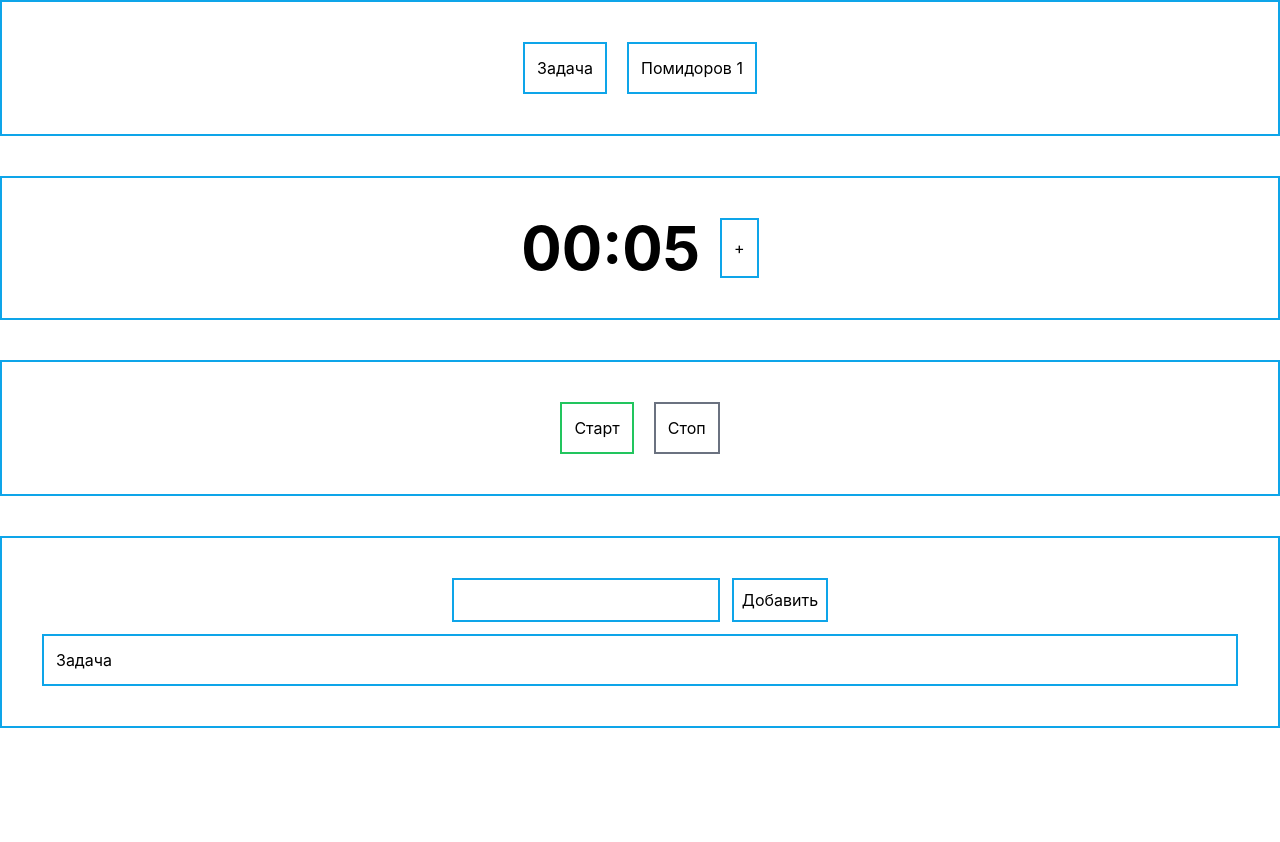
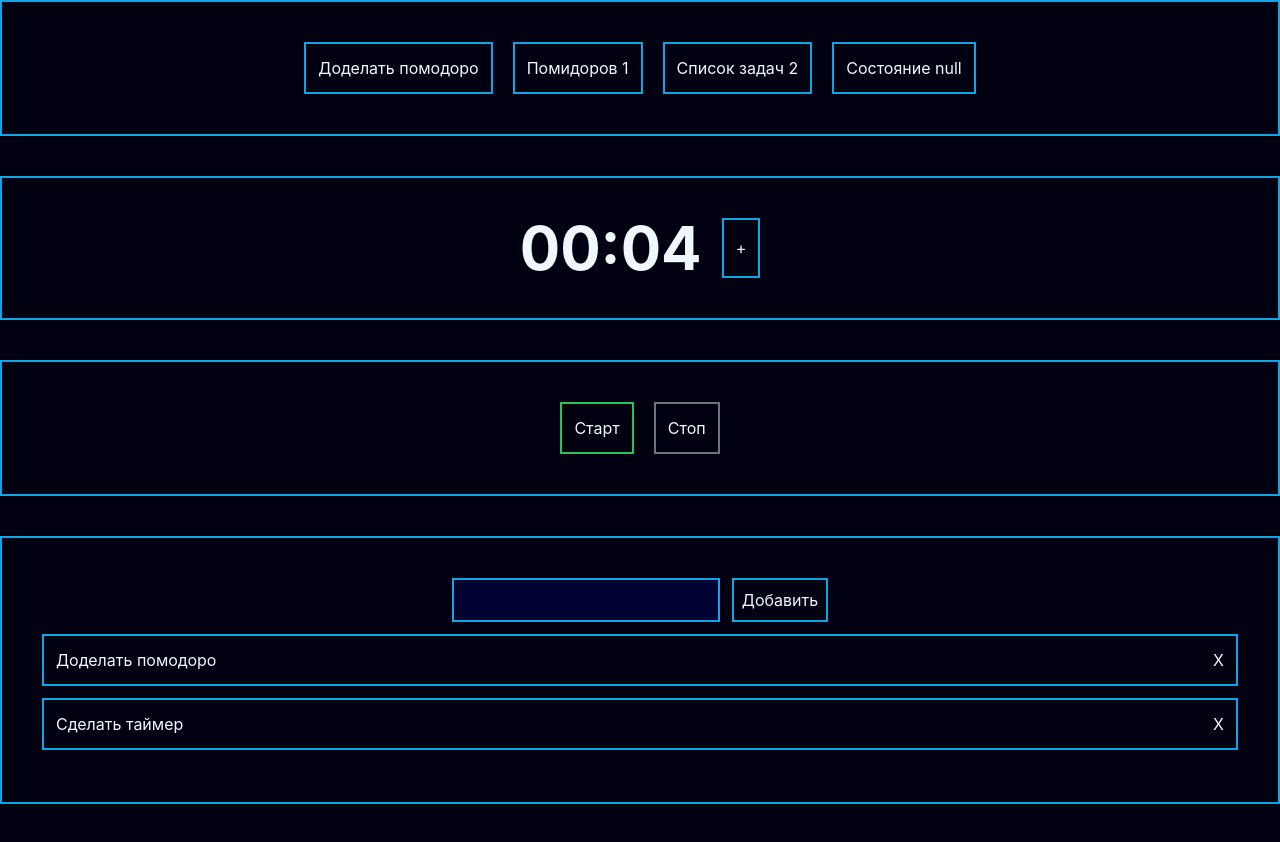
Before and after one commit to Cravzew/pomodoro.github.io, a React app: page / in a window 1280 px wide. Before the commit the page ends 800 px from the top, so only its background shows below. Built offline with nearby package versions, Linux system fonts and the light colour scheme.

Commit message:
add background-color && add todo && edit timer && edit infobar

```diff
--- a/public/index.html
+++ b/public/index.html
@@ -24,7 +24,7 @@
       work correctly both with client-side routing and a non-root public URL.
       Learn how to configure a non-root public URL by running `npm run build`.
     -->
-    <title>React App</title>
+    <title>Pomodoro App</title>
   </head>
   <body>
     <noscript>You need to enable JavaScript to run this app.</noscript>
--- a/src/App.tsx
+++ b/src/App.tsx
@@ -1,51 +1,79 @@
-import React, {useEffect, useState} from 'react';
+import React, {ChangeEvent, FormEvent, useEffect, useState} from 'react';
+
+interface ITaskProps {
+    id: string,
+    task: string
+}
 
 function App() {
-    const initialTime = 5
-
-    const [time, setTime] = useState(initialTime)
-    const [mount, setMount] = useState(false)
-    const [tomato, setTomato] = useState(1)
-    const [hide, setHide] = useState(true)
-
     function getPadTime(time: number) {
         return time.toString().padStart(2, '0')
     }
 
+    const initialTime = 4
+    const initialBreak = 5
+    const initialLongBreak = 6
+
+    const [time, setTime] = useState(initialTime)
+    const [tomato, setTomato] = useState(1)
+    const [state, setState] = useState('null') //  null / pause / work / break / long-break /
+    const [todo, setTodo] = useState<ITaskProps[]>([
+        {id: '111', task: 'Доделать помодоро'},
+        {id: '121', task: 'Сделать таймер'},
+    ])
+    const [userInput, setUserInput] = useState('')
+
     const minutes = getPadTime(Math.floor(time / 60))
     const seconds = getPadTime(time - Number(minutes) * 60)
 
+    const workState = state === 'work' || state === 'break' || state === 'long-break'
+
     useEffect(() => {
         const interval = setInterval(() => {
-            if (mount) {
+            if (workState) {
                 setTime((time) => (time >= 1 ? time - 1 : 0))
             }
         }, 1000)
-        if (time === 0) handleReset()
+        if (time === 0) {
+            if (tomato % 3 === 0) {
+                breakState('long-break', initialLongBreak)
+            } else {
+                if (state === 'long-break') {
+                    breakState('work', initialTime)
+                } else {
+                    breakState('break', initialBreak)
+                }
+            }
+        }
         return () => {
             clearInterval(interval)
         }
-    }, [time, mount])
-
-    function startTimer() {
-        setMount(true)
-        setHide(false)
-    }
+    }, [time, state])
 
     function handleStart() {
         if (time === 0) setTime(initialTime)
-        setMount(true)
+        setState('work')
+    }
+
+    function breakState(name: string, initial: number) {
+        setState(name)
+        if (time === 0) {
+            setTime(initial)
+            setTomato(tomato + 1)
+        }
+        if (state === name) {
+            return handleStart()
+        }
     }
 
     function handlePause() {
-        setMount(false)
+        setState('pause')
     }
 
     function handleReset() {
-        setMount(false)
         setTime(initialTime)
         setTomato(1)
-        setHide(true)
+        setState('null')
     }
 
     function handleAddTomato() {
@@ -53,15 +81,34 @@ function App() {
         setTime(time + 60)
     }
 
+    function handleSubmit() {
+        const newItem: ITaskProps = {
+            id: Math.random().toString(36).substring(2, 9),
+            task: userInput
+        }
+        setTodo([...todo, newItem])
+    }
+
+    function handleDelete(id: string) {
+        setTodo([...todo.filter((todo) => todo.id !== id)])
+    }
+
     return (
         <div>
             <div className="mb-10 p-10 flex justify-center container mx-auto border-solid border-2 border-sky-500">
-                <span className="p-3 mr-5 border-solid border-2 border-sky-500">Задача</span>
-                <span className="p-3 border-solid border-2 border-sky-500">Помидоров {tomato}</span>
+                {todo.length !== 0 ?
+                    <span className="p-3 mr-5 border-solid border-2 border-sky-500">{todo[0].task}</span>
+                    :
+                    undefined
+                }
+                <span className="p-3 mr-5 border-solid border-2 border-sky-500">Помидоров {tomato}</span>
+                <span className="p-3 mr-5 border-solid border-2 border-sky-500">Список задач {todo.length}</span>
+                <span className="p-3 border-solid border-2 border-sky-500">Состояние {state}</span>
             </div>
             <div
-                className={`mb-10 p-10 flex justify-center container mx-auto border-solid border-2 ${hide ? 'border-sky-500' : (mount ? 'border-red-500' : 'border-green-500')}`}>
-                <span className="text-6xl font-bold">
+                className={`mb-10 p-10 flex justify-center container mx-auto border-solid border-2 ${state == 'null' && 'border-sky-500'} ${state == 'work' && 'border-red-500'} ${state == 'pause' && 'border-red-500'} ${(state == 'break' || state == 'long-break') && 'border-green-500'}`}>
+                <span
+                    className={`text-6xl font-bold ${state == 'null' && 'text-white-500'} ${state == 'pause' && 'text-red-500'} ${(state == 'break' || state == 'long-break') && 'text-green-500'}`}>
                     {minutes}:{seconds}
                 </span>
                 <button className="ml-5 p-3 border-solid border-2 border-sky-500"
@@ -69,38 +116,63 @@ function App() {
                 </button>
             </div>
             <div className="mb-10 p-10 flex justify-center container mx-auto border-solid border-2 border-sky-500">
-                {hide &&
-                    <button className="p-3 mr-5 border-solid border-2 border-green-500"
-                            onClick={startTimer}>Старт</button>
+                {state === 'null' &&
+                    <button
+                        className="p-3 mr-5 border-solid border-2 border-green-500"
+                        onClick={handleStart}
+                    >
+                        Старт
+                    </button>
                 }
-                {!hide && (mount ?
+                {state !== 'null' && (workState ?
                     <button className="p-3 mr-5 border-solid border-2 border-green-500"
                             onClick={handlePause}>Пауза</button>
                     :
                     <button className="p-3 mr-5 border-solid border-2 border-green-500"
-                            onClick={handleStart}>Продолжить</button>)
+                            onClick={() => breakState('work', initialTime)}>Продолжить</button>)
 
                 }
-                {hide &&
-                    <button className="p-3 border-solid border-2 border-gray-500"
-                            onClick={startTimer}>Стоп</button>
+                {state === 'null' &&
+                    <button className={`p-3 border-solid border-2 border-gray-500`}
+                            onClick={handleReset} disabled>Стоп
+                    </button>
                 }
-                {!hide && (mount ?
+                {state !== 'null' && (state === 'work' ?
                         <button className={`p-3 border-solid border-2 border-red-500`}
-                                onClick={handleReset} disabled={!mount}>Стоп
-                        </button> :
-                        <button className={`p-3 border-solid border-2 ${'border-red-500'}`}
-                                onClick={handleReset}>Сделано
+                                onClick={handleReset}>Стоп
                         </button>
+                        : (state === 'break' || state === 'long-break' ?
+                                <button className="p-3 mr-5 border-solid border-2 border-red-500"
+                                        onClick={() => setTime(0)}>Пропустить</button>
+                                :
+                                <button className="p-3 mr-5 border-solid border-2 border-red-500"
+                                        onClick={() => breakState('work', initialTime)}>Сделано</button>
+                        )
                 )}
             </div>
             <div className="mb-10 p-10 container mx-auto border-solid border-2 border-sky-500">
                 <div className="flex justify-center container mx-auto">
-                    <input className="p-2 border-solid border-2 border-sky-500" type="text"/>
-                    <button className="p-2 ml-3 border-solid border-2 border-sky-500">Добавить</button>
+                    <input
+                        className="p-2 border-solid border-2 border-sky-500"
+                        type="text"
+                        onChange={(e) => setUserInput(e.target.value)}
+                        value={userInput}
+                    />
+                    <button
+                        className="p-2 ml-3 border-solid border-2 border-sky-500"
+                        onClick={handleSubmit}
+                    >Добавить
+                    </button>
                 </div>
-                <ul className="border-solid border-2 border-sky-500 mt-3">
-                    <li className="p-3">Задача</li>
+                <ul className="mt-3">
+                    {todo.map((todo) =>
+                        <li className="flex justify-between p-3 border-solid border-2 border-sky-500 mb-3"
+                            key={todo.id}>
+                            {todo.task}
+                            <button onClick={() => handleDelete(todo.id)}>
+                                X
+                            </button>
+                        </li>)}
                 </ul>
             </div>
         </div>
--- a/src/index.css
+++ b/src/index.css
@@ -9,6 +9,12 @@ body {
     sans-serif;
   -webkit-font-smoothing: antialiased;
   -moz-osx-font-smoothing: grayscale;
+  background-color: #000011;
+  color: aliceblue;
+}
+
+input {
+  background-color: #000031;
 }
 
 code {
```
